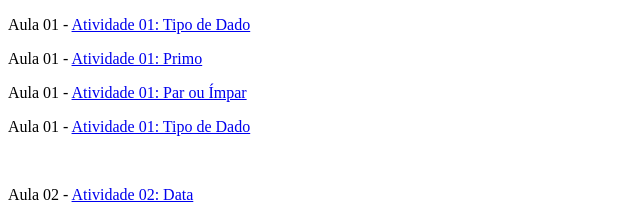
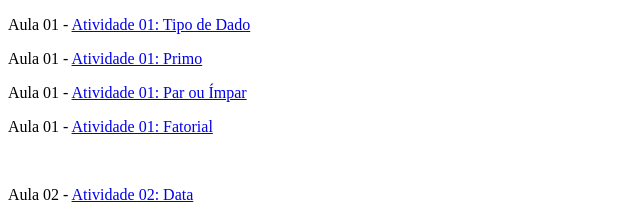
Before and after one commit to carlosdaguano/LabEngenharia, a plain HTML site: page index.html in a window 1280 px wide. Shown: the top 217 px of the page, 0-640 px from the left. Drawn offline with Linux system fonts and the light colour scheme.

Commit message:
Update index.html

```diff
--- a/index.html
+++ b/index.html
@@ -12,7 +12,7 @@
     <p>Aula 01 - <a href="Atividade01/exercicio1.html">Atividade 01: Tipo de Dado</a></p>
     <p>Aula 01 - <a href="Atividade01/exercicio2.html">Atividade 01: Primo</a></p>
     <p>Aula 01 - <a href="Atividade01/exercicio3.html">Atividade 01: Par ou Ímpar</a></p>
-    <p>Aula 01 - <a href="Atividade01/exercicio1.html">Atividade 01: Tipo de Dado</a></p>
+    <p>Aula 01 - <a href="Atividade01/exercicio4.html">Atividade 01: Fatorial</a></p>
     <br>
     <p>Aula 02 - <a href="Atividade02/exercicio1.html">Atividade 02: Data</a></p>
     <p>Aula 02 - <a href="Atividade02/exercicio2.html">Atividade 02: Relógio</a></p>
```
